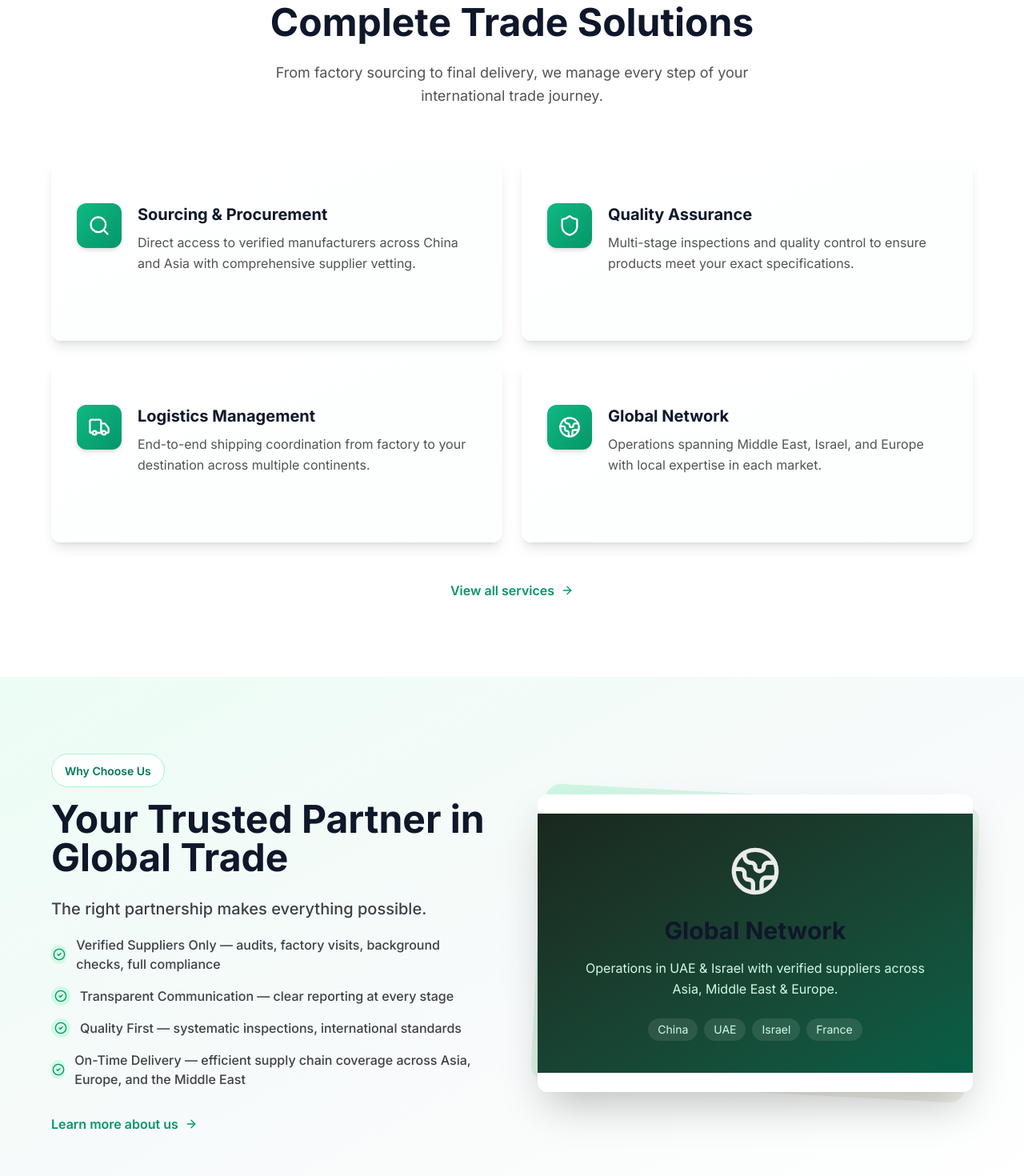
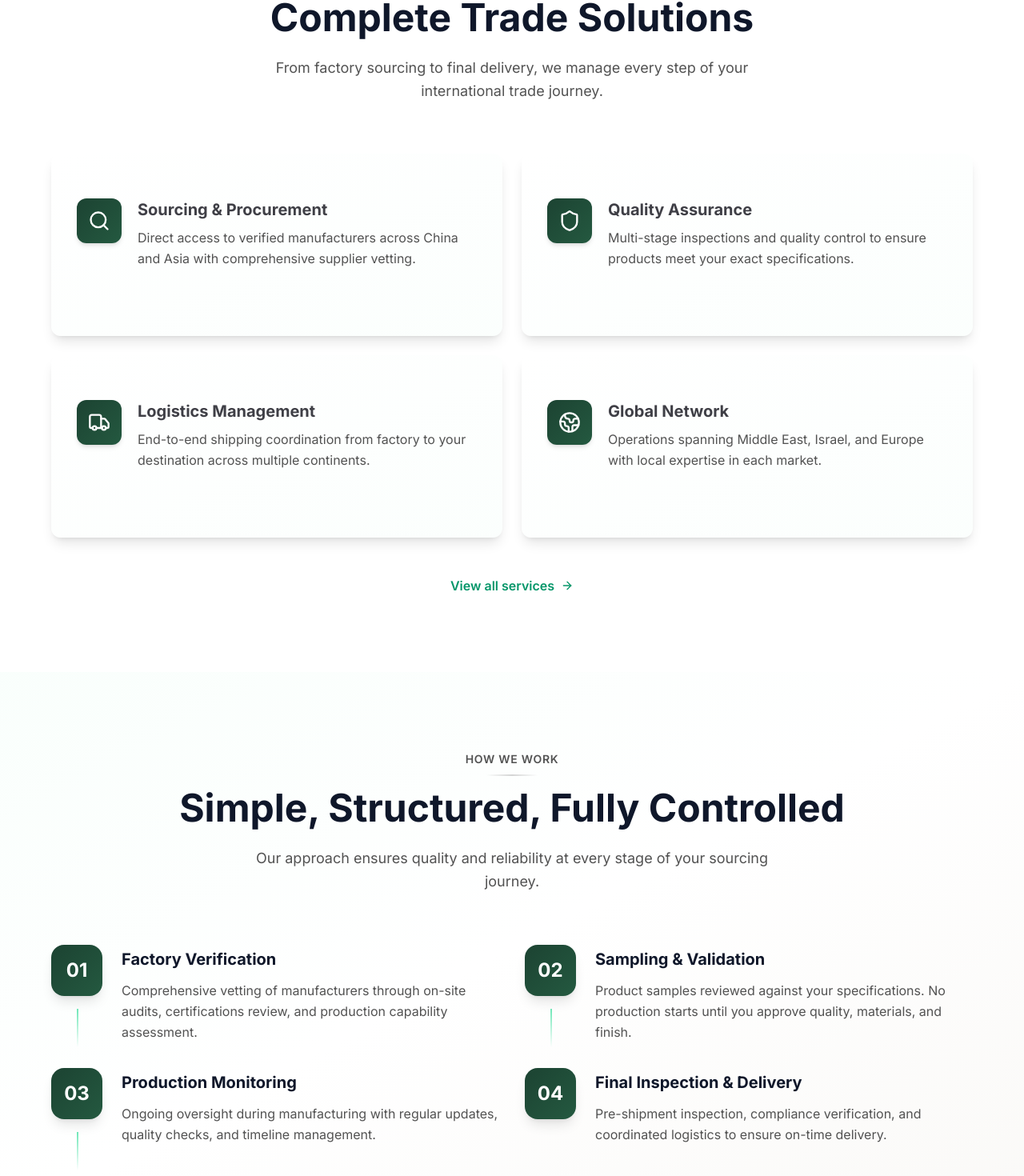
Before and after one commit to comizglobal/website, a Next.js app: page / in a window 1280 px wide. Shown: the part 1194-2664 px from the top of the page at 80% size. Built offline with nearby package versions, Linux system fonts and the light colour scheme.

Commit message:
add sections regarding requirements

```diff
--- a/app/page.tsx
+++ b/app/page.tsx
@@ -143,10 +143,11 @@ export default function HomePage() {
         <div className="container mx-auto px-4 sm:px-6 lg:px-8">
           <div className="max-w-6xl mx-auto">
             <div className="text-center mb-16">
-              <div className="inline-block px-4 py-2 bg-green-50 rounded-full mb-4">
-                <span className="text-sm font-semibold text-green-700">
+              <div className="mb-4">
+                <span className="text-sm font-semibold text-neutral-600 uppercase tracking-wider">
                   What We Offer
                 </span>
+                <div className="w-16 h-0.5 bg-gradient-to-r from-transparent via-neutral-300 to-transparent mx-auto mt-2"></div>
               </div>
               <h2 className="text-3xl md:text-4xl lg:text-5xl font-bold text-neutral-900 mb-6">
                 Complete Trade Solutions
@@ -166,11 +167,20 @@ export default function HomePage() {
                   <div className="absolute inset-0 bg-gradient-to-br from-green-500/0 to-green-500/5 opacity-0 group-hover:opacity-100 transition-opacity duration-300"></div>
                   <CardContent className="p-8 relative z-10">
                     <div className="flex items-start gap-5">
-                      <div className="w-14 h-14 bg-gradient-to-br from-green-500 to-green-600 rounded-xl flex items-center justify-center shrink-0 shadow-md transform group-hover:scale-110 transition-transform duration-300">
+                      <div
+                        className="w-14 h-14 rounded-xl flex items-center justify-center shrink-0 shadow-md transform group-hover:scale-110 transition-transform duration-300"
+                        style={{
+                          background:
+                            "linear-gradient(to bottom right, #1C4332, #245940)",
+                        }}
+                      >
                         <feature.icon className="w-7 h-7 text-white" />
                       </div>
                       <div>
-                        <h3 className="text-xl font-bold text-neutral-900 mb-2 group-hover:text-green-700 transition-colors duration-200">
+                        <h3
+                          className="text-xl font-bold text-neutral-900 mb-2 transition-colors duration-200"
+                          style={{ color: "inherit" }}
+                        >
                           {feature.title}
                         </h3>
                         <p className="text-neutral-600 leading-relaxed">
@@ -178,7 +188,13 @@ export default function HomePage() {
                         </p>
                       </div>
                     </div>
-                    <div className="mt-6 h-1 w-12 bg-gradient-to-r from-green-500 to-green-600 rounded-full transform origin-left scale-x-0 group-hover:scale-x-100 transition-transform duration-300"></div>
+                    <div
+                      className="mt-6 h-1 w-12 rounded-full transform origin-left scale-x-0 group-hover:scale-x-100 transition-transform duration-300"
+                      style={{
+                        background:
+                          "linear-gradient(to right, #1C4332, #245940)",
+                      }}
+                    ></div>
                   </CardContent>
                 </Card>
               ))}
@@ -197,6 +213,168 @@ export default function HomePage() {
         </div>
       </section>
 
+      {/* How We Work Section */}
+      <section className="py-16 md:py-24 bg-gradient-to-br from-green-50/30 via-white to-accent-beige/20">
+        <div className="container mx-auto px-4 sm:px-6 lg:px-8">
+          <div className="max-w-6xl mx-auto">
+            <div className="text-center mb-16">
+              <div className="mb-4">
+                <span className="text-sm font-semibold text-neutral-600 uppercase tracking-wider">
+                  How We Work
+                </span>
+                <div className="w-16 h-0.5 bg-gradient-to-r from-transparent via-neutral-300 to-transparent mx-auto mt-2"></div>
+              </div>
+              <h2 className="text-3xl md:text-4xl lg:text-5xl font-bold text-neutral-900 mb-6">
+                Simple, Structured, Fully Controlled
+              </h2>
+              <p className="text-lg text-neutral-600 max-w-2xl mx-auto leading-relaxed">
+                Our approach ensures quality and reliability at every stage of
+                your sourcing journey.
+              </p>
+            </div>
+
+            <div className="grid grid-cols-1 md:grid-cols-2 gap-8">
+              {[
+                {
+                  step: "01",
+                  title: "Factory Verification",
+                  description:
+                    "Comprehensive vetting of manufacturers through on-site audits, certifications review, and production capability assessment.",
+                },
+                {
+                  step: "02",
+                  title: "Sampling & Validation",
+                  description:
+                    "Product samples reviewed against your specifications. No production starts until you approve quality, materials, and finish.",
+                },
+                {
+                  step: "03",
+                  title: "Production Monitoring",
+                  description:
+                    "Ongoing oversight during manufacturing with regular updates, quality checks, and timeline management.",
+                },
+                {
+                  step: "04",
+                  title: "Final Inspection & Delivery",
+                  description:
+                    "Pre-shipment inspection, compliance verification, and coordinated logistics to ensure on-time delivery.",
+                },
+              ].map((item, index) => (
+                <div
+                  key={item.step}
+                  className="relative group"
+                >
+                  <div className="flex gap-6">
+                    {/* Step Number */}
+                    <div
+                      className="w-16 h-16 rounded-2xl flex items-center justify-center shrink-0 shadow-lg"
+                      style={{
+                        background:
+                          "linear-gradient(to bottom right, #1C4332, #245940)",
+                      }}
+                    >
+                      <span className="text-2xl font-bold text-white">
+                        {item.step}
+                      </span>
+                    </div>
+
+                    {/* Content */}
+                    <div className="flex-1 pt-1">
+                      <h3 className="text-xl font-bold text-neutral-900 mb-3">
+                        {item.title}
+                      </h3>
+                      <p className="text-neutral-600 leading-relaxed">
+                        {item.description}
+                      </p>
+                    </div>
+                  </div>
+
+                  {/* Connecting Line (hidden on last item in each column on mobile) */}
+                  {index < 3 && (
+                    <div className="hidden md:block absolute left-8 top-20 w-0.5 h-12 bg-gradient-to-b from-green-300 to-transparent"></div>
+                  )}
+                </div>
+              ))}
+            </div>
+          </div>
+        </div>
+      </section>
+
+      {/* Real Risks We Eliminate Section */}
+      <section className="py-16 md:py-24 bg-gradient-to-br from-red-50/30 via-white to-white">
+        <div className="container mx-auto px-4 sm:px-6 lg:px-8">
+          <div className="max-w-6xl mx-auto">
+            <div className="text-center mb-16">
+              <div className="mb-4">
+                <span className="text-sm font-semibold text-neutral-600 uppercase tracking-wider">
+                  Real Risks We Eliminate
+                </span>
+                <div className="w-16 h-0.5 bg-gradient-to-r from-transparent via-neutral-300 to-transparent mx-auto mt-2"></div>
+              </div>
+              <h2 className="text-3xl md:text-4xl lg:text-5xl font-bold text-neutral-900 mb-6">
+                We Don't Just Source. We Protect.
+              </h2>
+              <p className="text-lg text-neutral-600 max-w-2xl mx-auto leading-relaxed">
+                International sourcing comes with hidden dangers. CoMiz Global
+                eliminates these risks so you can focus on growing your business.
+              </p>
+            </div>
+
+            <div className="grid grid-cols-1 md:grid-cols-2 gap-6">
+              {[
+                {
+                  title: "No Fake Factories",
+                  description:
+                    "We verify every manufacturer through on-site visits, background checks, and compliance audits. No shell companies, no middlemen posing as factories.",
+                },
+                {
+                  title: "No Hidden MOQ Traps",
+                  description:
+                    "Transparent minimum order quantities from day one. No surprise requirements after you've invested time and money in samples.",
+                },
+                {
+                  title: "No Quality Mismatches",
+                  description:
+                    "What you approve in samples is what you receive in production. Our multi-stage inspections ensure consistency at every batch.",
+                },
+                {
+                  title: "No Customs Nightmares",
+                  description:
+                    "Expert handling of documentation, compliance, and logistics. We navigate regulations so your shipments arrive on time, every time.",
+                },
+              ].map((risk) => (
+                <Card
+                  key={risk.title}
+                  className="group relative border-2 border-neutral-200 hover:border-green-500/30 hover:shadow-xl transition-all duration-300 overflow-hidden bg-white"
+                >
+                  <CardContent className="p-8">
+                    <div className="flex items-start gap-5">
+                      <div
+                        className="w-14 h-14 rounded-xl flex items-center justify-center shrink-0 shadow-md"
+                        style={{
+                          background:
+                            "linear-gradient(to bottom right, #1C4332, #245940)",
+                        }}
+                      >
+                        <Shield className="w-7 h-7 text-white" />
+                      </div>
+                      <div>
+                        <h3 className="text-xl font-bold text-neutral-900 mb-2">
+                          {risk.title}
+                        </h3>
+                        <p className="text-neutral-600 leading-relaxed">
+                          {risk.description}
+                        </p>
+                      </div>
+                    </div>
+                  </CardContent>
+                </Card>
+              ))}
+            </div>
+          </div>
+        </div>
+      </section>
+
       {/* Why Choose Us Section */}
       <section className="py-16 md:py-24 bg-gradient-to-br from-green-50 via-accent-blue-gray/30 to-white">
         <div className="container mx-auto px-4 sm:px-6 lg:px-8">
@@ -204,10 +382,11 @@ export default function HomePage() {
             <div className="grid grid-cols-1 lg:grid-cols-2 gap-12 lg:gap-16 items-center">
               {/* Content */}
               <div>
-                <div className="inline-block px-4 py-2 bg-white/80 backdrop-blur-sm rounded-full mb-4 border border-green-200">
-                  <span className="text-sm font-semibold text-green-700">
+                <div className="mb-4">
+                  <span className="text-sm font-semibold text-neutral-600 uppercase tracking-wider">
                     Why Choose Us
                   </span>
+                  <div className="w-16 h-0.5 bg-gradient-to-r from-transparent via-neutral-300 to-transparent mt-2"></div>
                 </div>
                 <h2 className="text-3xl md:text-4xl lg:text-5xl font-bold text-neutral-900 mb-6">
                   Your Trusted Partner in Global Trade
@@ -290,8 +469,9 @@ export default function HomePage() {
                 Meet Our Co-Founders
               </h2>
               <p className="text-lg text-neutral-600 max-w-3xl mx-auto leading-relaxed">
-                CoMiz Global was founded by Joseph Cohen and Elioth Mizrahi with a shared vision:
-                to revolutionize international trade by connecting businesses with the world&apos;s best manufacturers.
+                CoMiz Global was founded by Joseph Cohen and Elioth Mizrahi with
+                a shared vision: to revolutionize international trade by
+                connecting businesses with the world&apos;s best manufacturers.
               </p>
             </div>
 
@@ -317,9 +497,7 @@ export default function HomePage() {
                       Co-Founder
                     </p>
                     <div className="w-12 h-0.5 bg-green-600 mx-auto mb-3"></div>
-                    <p className="text-sm text-neutral-600">
-                      France
-                    </p>
+                    <p className="text-sm text-neutral-600">France</p>
                   </div>
                 </div>
               </div>
@@ -344,9 +522,7 @@ export default function HomePage() {
                       Co-Founder
                     </p>
                     <div className="w-12 h-0.5 bg-green-600 mx-auto mb-3"></div>
-                    <p className="text-sm text-neutral-600">
-                      Israel
-                    </p>
+                    <p className="text-sm text-neutral-600">Israel</p>
                   </div>
                 </div>
               </div>
@@ -355,9 +531,10 @@ export default function HomePage() {
             {/* Expertise Section */}
             <div className="text-center max-w-3xl mx-auto">
               <p className="text-base text-neutral-700 leading-relaxed mb-8">
-                With expertise spanning global trade, negotiation, finance, and business strategy,
-                our founders bring a unique blend of international experience and entrepreneurial
-                drive to every partnership.
+                With expertise spanning global trade, negotiation, finance, and
+                business strategy, our founders bring a unique blend of
+                international experience and entrepreneurial drive to every
+                partnership.
               </p>
 
               <Link href="/about">
```
